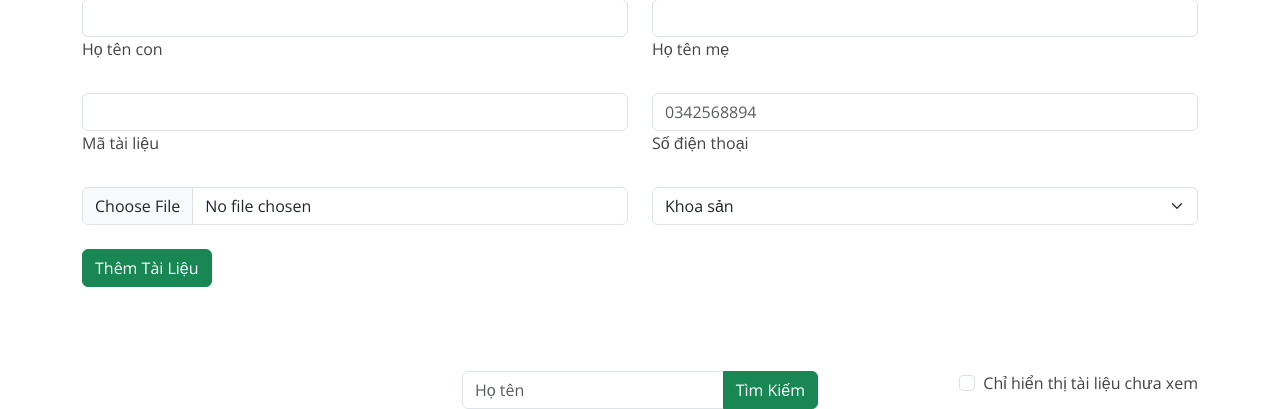
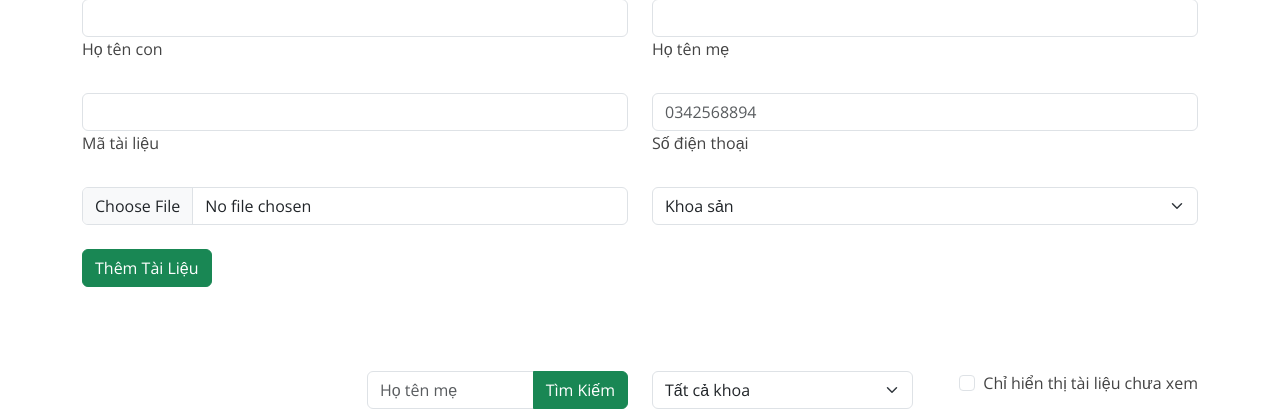
Before and after one commit to LamLuong/PatientSearch, a FastAPI app: template app/templates/index.html in a window 1280 px wide. Shown: the part 201-610 px from the top of the page. Run offline with FastAPI, Linux system fonts and the light colour scheme; the template is opened without the code that fills it: most values are stand-ins (such as "Sample title", 1, 10 or a date in 2020).

Commit message:
[Full] Filter by specialist

```diff
--- a/app/api/routers/patient.py
+++ b/app/api/routers/patient.py
@@ -51,6 +51,7 @@ async def patient_doc(*, document_name: str, response: Response):
 @router.get("/get-patients", response_model=PatientsList)
 async def read_items(*, session: SessionDep, current_user: CurrentUser,
                      name:  Annotated[str | None, Query(max_length=100)] = None, seen : bool = None,
+                     specialist: Annotated[int, Query(ge=0, le=3)] = 0,
                      limit: Annotated[int, Query(ge=1, le=100)] = 100, offset: Annotated[int , Query(ge=1)] = 1):
   if not current_user:
     raise credentials_exception
@@ -74,6 +75,9 @@ async def read_items(*, session: SessionDep, current_user: CurrentUser,
 
   if seen is not None:
     statement = statement.where(PatientInfo.is_downloaded == seen)
+
+  if specialist > 0:
+    statement = statement.where(PatientInfo.specialist == specialist)
 
 
   statement = statement.order_by(PatientInfo.created_at.desc()).offset((offset - 1)* limit).limit(limit)
--- a/app/static/js/admin_user.js
+++ b/app/static/js/admin_user.js
@@ -65,14 +65,15 @@ $("form#create-new-patient").submit(function(e) {
 });
 
 function getPatientsByFilter(offset=1) {
-  var getJustNotViewed = $("#admin-get-viewed").is(":checked");
-  var inputName = document.getElementById("admin-filter-name").value;
+  let getJustNotViewed = $("#admin-get-viewed").is(":checked");
+  let inputName = document.getElementById("admin-filter-name").value;
+  let specialist_selected = $('#specialist-filter').val();
 
-  var filterNotViewed = null, filterName = null;
+  let filterNotViewed = null, filterName = null;
   if (getJustNotViewed) filterNotViewed = false;
   if (inputName) filterName = inputName;
 
-  getPatients(filterName, filterNotViewed, offset);
+  getPatients(filterName, filterNotViewed, specialist_selected, offset);
 }
 
 function UpdateViewByFilter() {
@@ -142,13 +143,17 @@ function showGotoPageDropdown() {
   }
 }
 
-function getPatients(name = null, seen = null, offset = 1) {
+function getPatients(name = null, seen = null, specialist = 0,offset = 1) {
   url = window.location.origin + '/get-patients?';
   if (name !== null) {
     url = url + 'name=' + name;
   }
   if (seen !== null) {
     url = url + '&seen=' + seen;
+  }
+
+  if (specialist > 0) {
+    url = url + '&specialist=' + specialist;
   }
 
   url = url + '&offset=' + offset;
--- a/app/templates/index.html
+++ b/app/templates/index.html
@@ -172,7 +172,7 @@
         <section id="update-patient-doc" class="update-patient-doc">
           <div class="container">
             <div class="row ">
-              <div class="col-lg-4">
+              <div class="col-lg-3">
                 <nav aria-label="Page navigation example">
                   <ul class="pagination" id="data-paging-idx">
                     <!-- <li class="page-item">
@@ -192,18 +192,26 @@
                   </ul>
                 </nav>
               </div>
-              <div class="col-lg-4">
 
+              <div class="col-lg-3">
                 <form>
+                  <div class="input-group">
+                    <input type="text" class="form-control" placeholder="Họ tên mẹ" id="admin-filter-name">
+                    <button type="button" class="btn btn-success" onClick="UpdateViewByFilter()"> Tìm Kiếm </button>
+                  </div>
+                </form>
+              </div>
 
-                <div class="input-group">
-                  <input type="text" class="form-control" placeholder="Họ tên" id="admin-filter-name">
-                  <button type="button" class="btn btn-success" onClick="UpdateViewByFilter()"> Tìm Kiếm </button>
-                </div>
-              </form>
+              <div class="col-lg-3">
+                <select class="form-select" id="specialist-filter" onchange="UpdateViewByFilter()">
+                    <option selected value=0>Tất cả khoa</option>
+                    <option value=1>Khoa sản</option>
+                    <option value=2>Khoa điều trị theo yêu cầu</option>
+                    <option value=3>Khoa sơ sinh</option>
+                </select>
+              </div>
 
-              </div>
-              <div class="col-lg-4">
+              <div class="col-lg-3">
                 <div class="form-check" style="float: right;">
                   <input class="form-check-input" type="checkbox" value="" id="admin-get-viewed" onClick="UpdateViewByFilter()">
                   <label class="form-check-label" for="flexCheckChecked"> Chỉ hiển thị tài liệu chưa xem </label>
```
